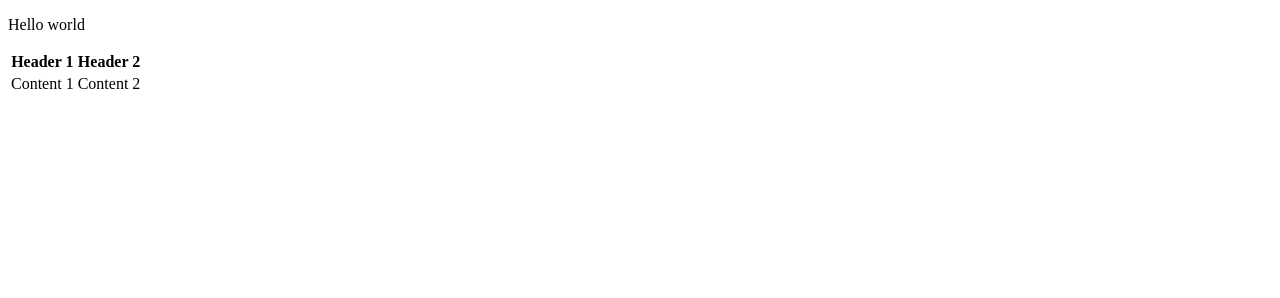
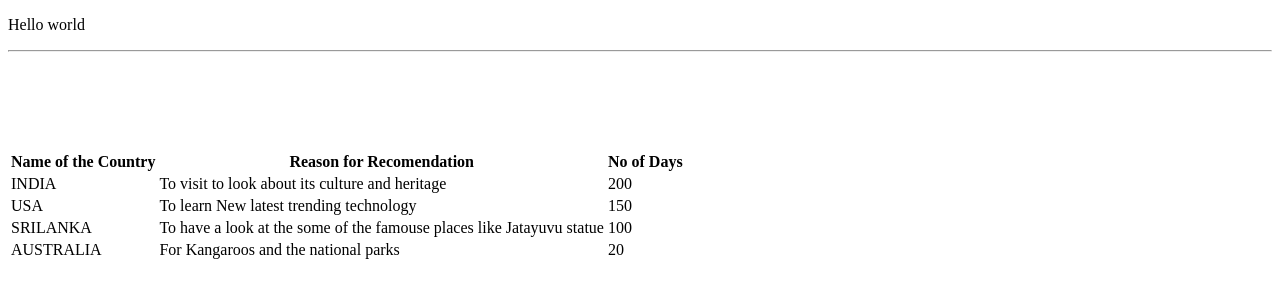
Before and after one commit to Maheshwarpa/sample-markdown, a plain HTML site: page index.html in a window 1280 px wide. Drawn offline with Linux system fonts and the light colour scheme.

Commit message:
updated table

```diff
--- a/index.html
+++ b/index.html
@@ -5,15 +5,38 @@
   </head>
   <body>
     <p> Hello world</p>
+    <hr>
     <table>
     <tr>
-      <th> Header 1 </th>
-      <th> Header 2 </th>
+      <th> Name of the Country</th>
+      <th> Reason for Recomendation </th>
+      <th> No of Days </th>
     </tr>
+      <br>
     <tr>
-      <td> Content 1 </td>
-      <td> Content 2 </td>
+      <td> INDIA </td>
+      <td> To visit to look about its culture and heritage </td>
+      <td> 200</td>
   </tr>
+  <br>
+  <tr>
+      <td> USA </td>
+      <td> To learn New latest trending technology </td>
+      <td> 150</td>
+  </tr>
+  <br>
+  <tr>
+      <td> SRILANKA </td>
+      <td>To have a look at the some of the famouse places like Jatayuvu statue </td>
+      <td> 100</td>
+  </tr>
+  <br>
+  <tr>
+      <td> AUSTRALIA </td>
+      <td> For Kangaroos and the national parks </td>
+      <td> 20</td>
+  </tr>
+  <br>
   </table>
   </body>
 
```
